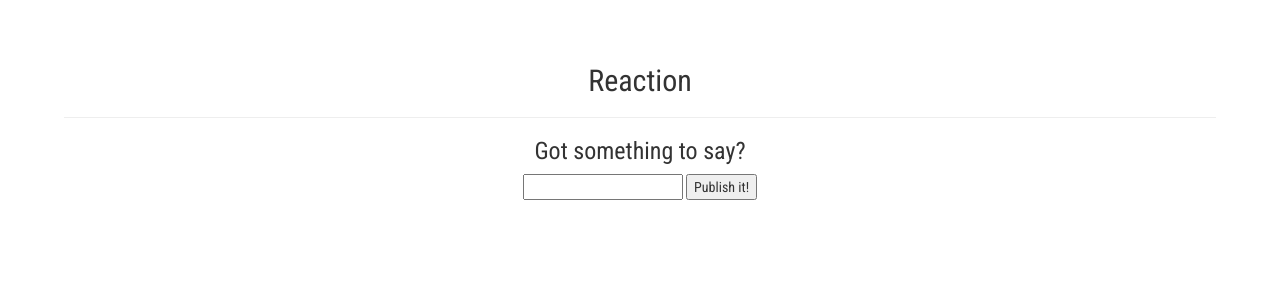
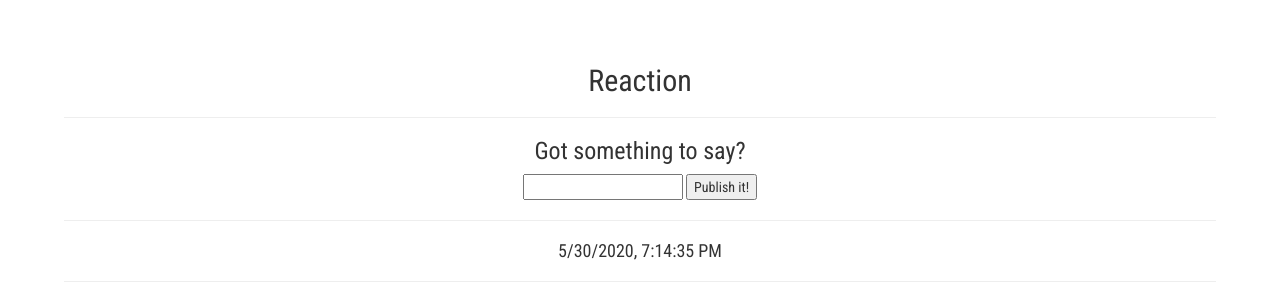
Before and after one commit to kendraodru/reaction, a React (Create React App) app: page / in a window 1280 px wide. Both pictures are taken after a click on the button "Publish it!". Shown: the top 300 px of the page. Built offline with nearby package versions, Linux system fonts and the light colour scheme.

Commit message:
added a messageboard component

```diff
--- a/src/components/App.js
+++ b/src/components/App.js
@@ -1,6 +1,7 @@
 import React, { useReducer } from 'react';
 import reducer, { initialState }  from '../state/reducer';
 import PublishMessage from './PublishMessage';
+import MessageBoard from './MessageBoard'
 
 function App() {
 
@@ -12,6 +13,8 @@
       <h2>Reaction</h2>
       <hr />
       <PublishMessage dispatch={dispatch}/>
+      <hr/>
+      <MessageBoard messages={state.messages}/>
     </div>
   );
 }
--- /dev/null
+++ b/src/components/MessageBoard.js
@@ -0,0 +1,22 @@
+import React from 'react';
+
+function MessageBoard({ messages }){
+    return(
+        <div>
+            {
+                messages.map(msgItem =>{
+                    const { id, text, timestamp } = msgItem;
+                    return(
+                        <div key={id}>
+                            <h4>{new Date(timestamp).toLocaleString()}</h4>
+                            <p>{text}</p>
+                            <hr />
+                        </div>
+                    )
+                })
+            }
+        </div>
+    )
+};
+
+export default MessageBoard
```
